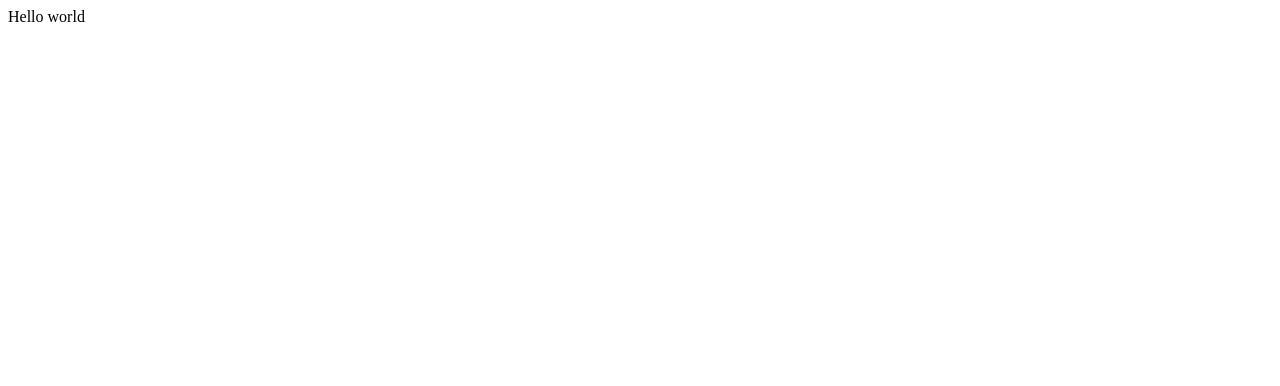
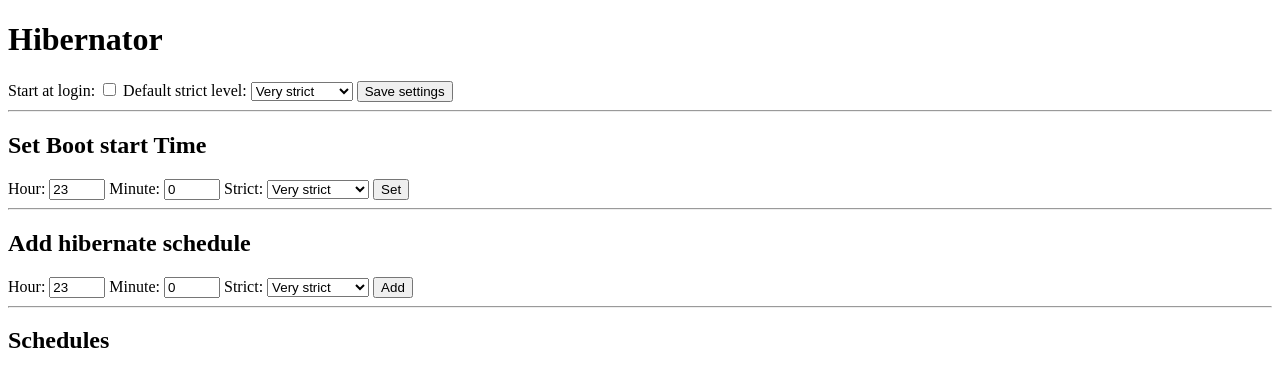
Before and after one commit to marvelmiles/hibernator, an Electron app: page renderer/index.html in a window 1280 px wide. Drawn offline with Linux system fonts and the light colour scheme.

Commit message:
basic html setup

```diff
--- a/renderer/index.html
+++ b/renderer/index.html
@@ -3,9 +3,73 @@
   <head>
     <meta charset="UTF-8" />
     <meta name="viewport" content="width=device-width, initial-scale=1.0" />
-    <title>Hibernate Scheduler</title>
+    <title>Hibernator</title>
   </head>
   <body>
-    Hello world
+    <div id="app">
+      <h1>Hibernator</h1>
+
+      <section id="global">
+        <label>Start at login: <input id="startup" type="checkbox" /></label>
+        <label
+          >Default strict level:
+          <select id="defaultStrict">
+            <option value="very_strict">Very strict</option>
+            <option value="medium_strict">Medium strict</option>
+            <option value="less_strict">Less strict</option>
+          </select>
+        </label>
+        <button id="saveSettings">Save settings</button>
+      </section>
+
+      <hr />
+
+      <section id="setStartTime">
+        <h2>Set Boot start Time</h2>
+        <label
+          >Hour: <input id="hour" type="number" min="0" max="23" value="23"
+        /></label>
+        <label
+          >Minute: <input id="minute" type="number" min="0" max="59" value="0"
+        /></label>
+        <label
+          >Strict:
+          <select id="strict">
+            <option value="very_strict">Very strict</option>
+            <option value="medium_strict">Medium strict</option>
+            <option value="less_strict">Less strict</option>
+          </select>
+        </label>
+        <button id="set-start-time-btn">Set</button>
+      </section>
+
+      <hr />
+
+      <section id="addSchedule">
+        <h2>Add hibernate schedule</h2>
+        <label
+          >Hour: <input id="hour" type="number" min="0" max="23" value="23"
+        /></label>
+        <label
+          >Minute: <input id="minute" type="number" min="0" max="59" value="0"
+        /></label>
+        <label
+          >Strict:
+          <select id="strict">
+            <option value="very_strict">Very strict</option>
+            <option value="medium_strict">Medium strict</option>
+            <option value="less_strict">Less strict</option>
+          </select>
+        </label>
+        <button id="add">Add</button>
+      </section>
+
+      <hr />
+
+      <section id="schedules">
+        <h2>Schedules</h2>
+        <div id="scheduleList"></div>
+      </section>
+    </div>
   </body>
 </html>
```
